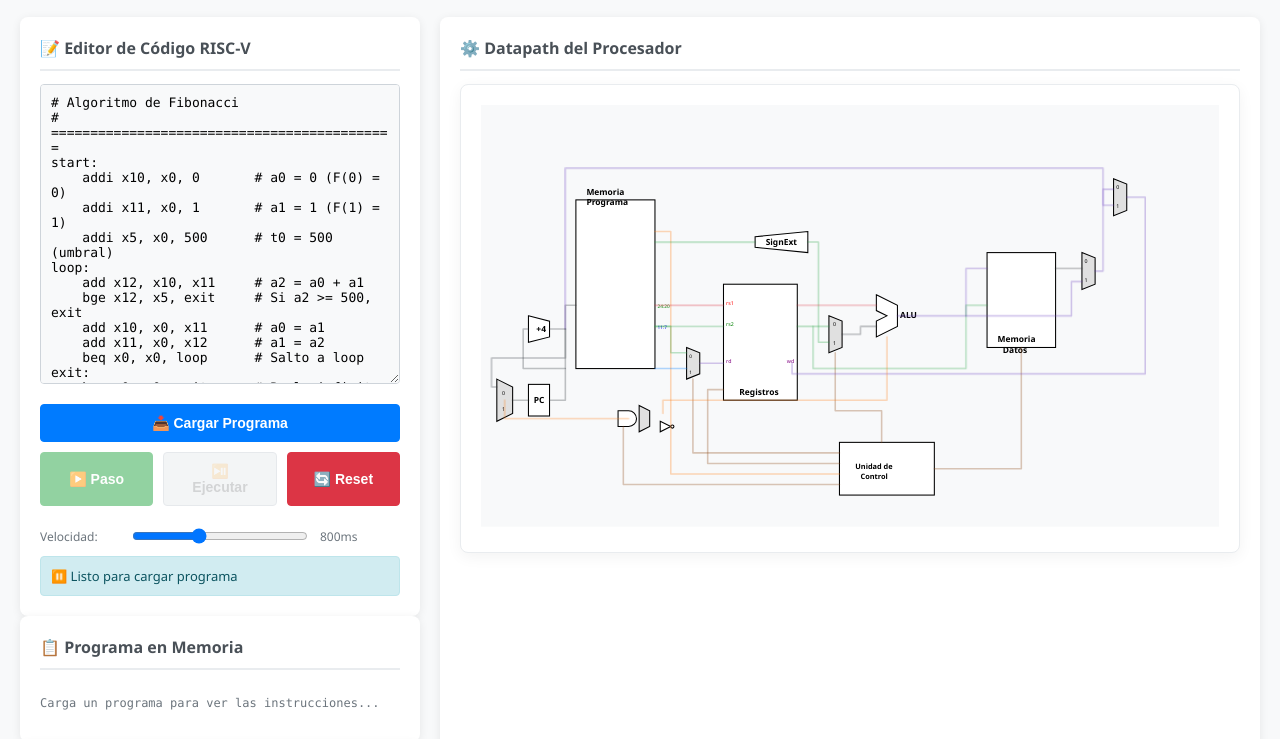
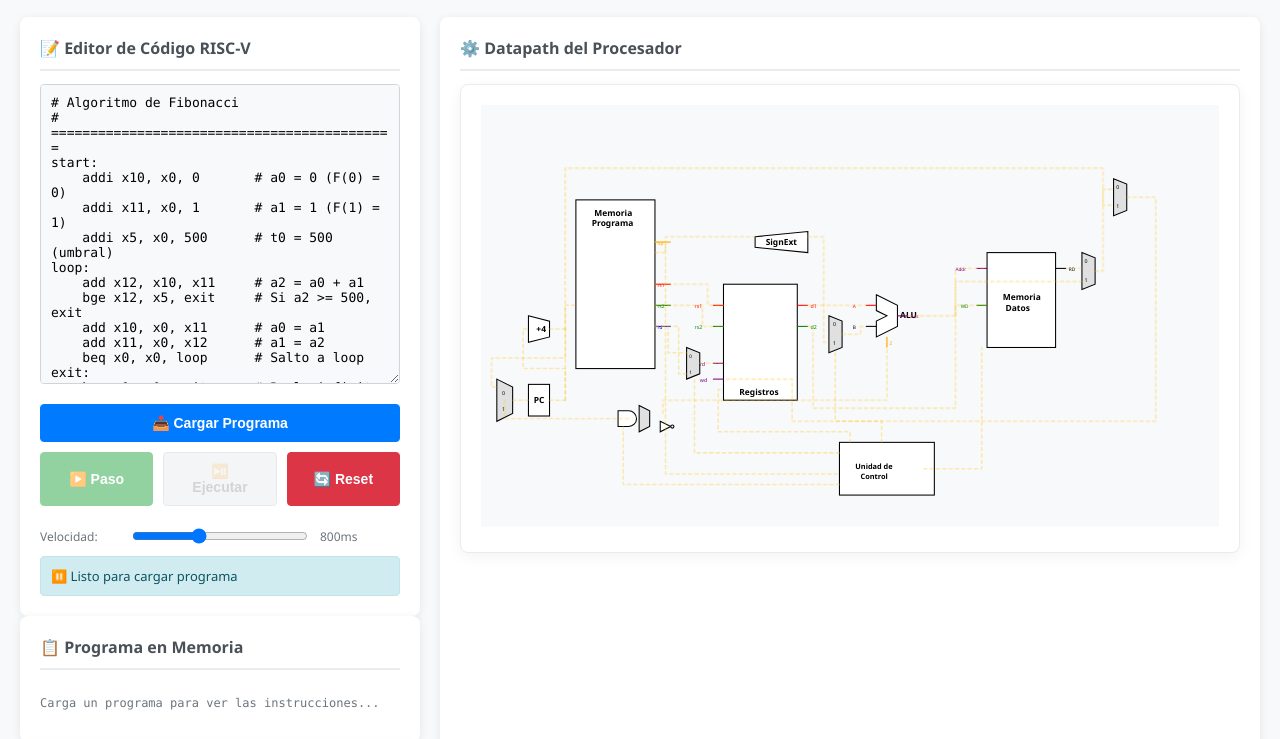
Before and after one commit to Hermes-Aguilar/RISC-5, a plain HTML site: page index.html in a window 1280 px wide. Shown: the part 61-800 px from the top of the page. Drawn offline with Linux system fonts and the light colour scheme.

Commit message:
Add files via upload

```diff
--- a/index.html
+++ b/index.html
@@ -77,16 +77,7 @@ exit:
     <div class="panel">
       <h2>⚙️ Datapath del Procesador</h2>
       <div class="svg-wrap">
-        <!-- ==== SVG del datapath (tu diseño original) ==== -->
-        <!-- He mantenido tu SVG completo aquí para que la animación funcione -->
-        <!-- Copia exactamente el SVG que tenías en tu archivo original -->
-        <!-- Para ahorrar espacio en este mensaje he incluido el SVG exactamente como estaba -->
-        <!-- BEGIN SVG -->
         <svg width="1400" height="800" viewBox="0 0 1400 800" id="circuitoMonociclo" xmlns="http://www.w3.org/2000/svg">
-          <!-- (El contenido del SVG se mantiene idéntico al de tu archivo original) -->
-          <!-- Puedes pegar aquí el bloque SVG completo que ya tenías en PROCESARORABAD.html -->
-          <!-- Para evitar errores, asegúrate de que los elementos tengan los mismos ids (ej: w_opcode, w_rs1, data_mem, alu, etc.) -->
-          <!-- Si prefieres, puedes copiar el SVG tal cual desde tu HTML original. -->
           <defs>
             <marker id="arrow" markerWidth="5" markerHeight="5" refX="5" refY="2.5" orient="auto" fill="#555">
               <path d="M0,0 L5,2.5 L0,5 z" />
@@ -95,7 +86,7 @@ exit:
 
           <rect width="100%" height="100%" fill="#f8f9fa"/>
 
-          <!-- PC MUX -->
+          <!-- PC MUX (entrada para PC) -->
           <g id="mux_pc" class="component" transform="translate(30, 520)">
              <polygon points="0,0 30,15 30,65 0,80" fill="#e0e0e0" stroke="black" stroke-width="2"/>
              <text x="10" y="30" font-size="10">0</text>
@@ -114,7 +105,7 @@ exit:
              <text x="15" y="30" font-weight="bold">+4</text>
           </g>
 
-          <!-- Branch Gates -->
+          <!-- Branch Gates (AND + NOT) -->
           <g id="branch_gates" class="component" transform="translate(260, 580)">
              <path d="M0,0 L20,0 A15,15 0 0,1 20,30 L0,30 Z" fill="white" stroke="black" stroke-width="2"/>
              <g transform="translate(40, -10)">
@@ -129,17 +120,23 @@ exit:
           <!-- Instruction Memory -->
           <g id="im_mem" class="component" transform="translate(180, 180)">
              <rect x="0" y="0" width="150" height="320" fill="white" stroke="black" stroke-width="2"/>
-             <text x="20" y="-10" font-weight="bold">Memoria</text>
-             <text x="20" y="10" font-weight="bold">Programa</text>
-             <text x="155" y="205" font-size="9" fill="green">24:20</text>
-             <text x="155" y="245" font-size="9" fill="blue">11:7</text>
-             <text id="inst-display-0" x="5" y="60" font-family="monospace" font-size="10"></text>
-             <text id="inst-display-1" x="5" y="90" font-family="monospace" font-size="10"></text>
-             <text id="inst-display-2" x="5" y="120" font-family="monospace" font-size="10"></text>
-             <text id="inst-display-3" x="5" y="150" font-family="monospace" font-size="10"></text>
+             <text x="35" y="30" font-weight="bold">Memoria</text>
+             <text x="30" y="50" font-weight="bold">Programa</text>
+             <line x1="150" y1="200" x2="180" y2="200" stroke="green" stroke-width="2"/>
+             <text x="155" y="205" font-size="9" fill="green">rs2</text>
+             <line x1="150" y1="240" x2="180" y2="240" stroke="blue" stroke-width="2"/>
+             <text x="155" y="245" font-size="9" fill="blue">rd</text>
+             <line x1="150" y1="160" x2="180" y2="160" stroke="red" stroke-width="2"/>
+             <text x="155" y="165" font-size="9" fill="red">rs1</text>
+             <line x1="150" y1="80" x2="180" y2="80" stroke="orange" stroke-width="2"/>
+             <text x="155" y="85" font-size="9" fill="orange">op</text>
+             <text id="inst-display-0" x="5" y="100" font-family="monospace" font-size="10"></text>
+             <text id="inst-display-1" x="5" y="130" font-family="monospace" font-size="10"></text>
+             <text id="inst-display-2" x="5" y="160" font-family="monospace" font-size="10"></text>
+             <text id="inst-display-3" x="5" y="190" font-family="monospace" font-size="10"></text>
           </g>
 
-          <!-- RegDst MUX -->
+          <!-- RegDst MUX (selecciona rd entre rd e rs2) -->
           <g id="mux_reg_dst" class="component" transform="translate(390, 460)">
              <polygon points="0,0 25,10 25,50 0,60" fill="#e0e0e0" stroke="black" stroke-width="2"/>
              <text x="5" y="20" font-size="9">0</text>
@@ -150,10 +147,18 @@ exit:
           <g id="reg_file" class="component" transform="translate(460, 340)">
              <rect x="0" y="0" width="140" height="220" fill="white" stroke="black" stroke-width="2"/>
              <text x="30" y="210" font-weight="bold">Registros</text>
-             <text x="5" y="40" font-size="10" fill="red">rs1</text>
-             <text x="5" y="80" font-size="10" fill="green">rs2</text>
-             <text x="5" y="150" font-size="10" fill="purple">rd</text>
-             <text x="120" y="150" font-size="10" fill="purple">wd</text>
+             <line x1="0" y1="40" x2="-20" y2="40" stroke="red" stroke-width="2"/>
+             <text x="-55" y="45" font-size="10" fill="red">rs1</text>
+             <line x1="0" y1="80" x2="-20" y2="80" stroke="green" stroke-width="2"/>
+             <text x="-55" y="85" font-size="10" fill="green">rs2</text>
+             <line x1="0" y1="150" x2="-20" y2="150" stroke="purple" stroke-width="2"/>
+             <text x="-45" y="155" font-size="10" fill="purple">rd</text>
+             <line x1="0" y1="180" x2="-20" y2="180" stroke="purple" stroke-width="2"/>
+             <text x="-45" y="185" font-size="10" fill="purple">wd</text>
+             <line x1="140" y1="40" x2="160" y2="40" stroke="red" stroke-width="2"/>
+             <text x="165" y="45" font-size="10" fill="red">d1</text>
+             <line x1="140" y1="80" x2="160" y2="80" stroke="green" stroke-width="2"/>
+             <text x="165" y="85" font-size="10" fill="green">d2</text>
           </g>
 
           <!-- Sign Extend -->
@@ -162,7 +167,7 @@ exit:
              <text x="20" y="25" font-weight="bold">SignExt</text>
           </g>
 
-          <!-- ALU MUX -->
+          <!-- ALU MUX (selecciona segundo operando) -->
           <g id="mux_alu" class="component" transform="translate(660, 400)">
              <polygon points="0,0 25,10 25,60 0,70" fill="#e0e0e0" stroke="black" stroke-width="2"/>
              <text x="8" y="20" font-size="10">0</text>
@@ -173,23 +178,37 @@ exit:
           <g id="alu" class="component" transform="translate(750, 360)">
              <path d="M0,0 L40,20 L40,60 L0,80 L0,50 L20,40 L0,30 Z" fill="white" stroke="black" stroke-width="2"/>
              <text x="45" y="45" font-weight="bold">ALU</text>
+             <line x1="0" y1="20" x2="-20" y2="20" stroke="red" stroke-width="2"/>
+             <text x="-45" y="25" font-size="9" fill="red">A</text>
+             <line x1="0" y1="60" x2="-20" y2="60" stroke="black" stroke-width="2"/>
+             <text x="-45" y="65" font-size="9">B</text>
+             <line x1="40" y1="40" x2="60" y2="40" stroke="purple" stroke-width="2"/>
+             <text x="65" y="45" font-size="9" fill="purple">Res</text>
+             <line x1="20" y1="80" x2="20" y2="100" stroke="orange" stroke-width="2"/>
+             <text x="25" y="95" font-size="9" fill="orange">Z</text>
           </g>
 
           <!-- Data Memory -->
           <g id="data_mem" class="component" transform="translate(960, 280)">
              <rect x="0" y="0" width="130" height="180" fill="white" stroke="black" stroke-width="2"/>
-             <text x="20" y="170" font-weight="bold">Memoria</text>
-             <text x="30" y="190" font-weight="bold">Datos</text>
+             <text x="30" y="90" font-weight="bold">Memoria</text>
+             <text x="35" y="110" font-weight="bold">Datos</text>
+             <line x1="0" y1="30" x2="-20" y2="30" stroke="purple" stroke-width="2"/>
+             <text x="-60" y="35" font-size="9" fill="purple">Addr</text>
+             <line x1="0" y1="100" x2="-20" y2="100" stroke="green" stroke-width="2"/>
+             <text x="-50" y="105" font-size="9" fill="green">WD</text>
+             <line x1="130" y1="30" x2="150" y2="30" stroke="black" stroke-width="2"/>
+             <text x="155" y="35" font-size="9">RD</text>
           </g>
 
-          <!-- WB MUX 1 -->
+          <!-- WB MUX 1 (selecciona entre ALU result y Memory data) -->
           <g id="mux_wb1" class="component" transform="translate(1140, 280)">
              <polygon points="0,0 25,10 25,60 0,70" fill="#e0e0e0" stroke="black" stroke-width="2"/>
              <text x="5" y="20" font-size="10">0</text>
              <text x="5" y="55" font-size="10">1</text>
           </g>
 
-          <!-- WB MUX 2 -->
+          <!-- WB MUX 2 (selecciona entre resultado anterior y PC+4) -->
           <g id="mux_wb2" class="component" transform="translate(1200, 140)">
              <polygon points="0,0 25,10 25,60 0,70" fill="#e0e0e0" stroke="black" stroke-width="2"/>
              <text x="5" y="20" font-size="10">0</text>
@@ -203,45 +222,79 @@ exit:
              <text x="40" y="70" font-weight="bold" font-size="14">Control</text>
           </g>
 
-          <!-- Cables -->
-          <path id="w_opcode" class="cable wire-orange" d="M 330 240 L 360 240 L 360 700 L 680 700" />
-          <path id="w_ctrl_reg_dst" class="cable wire-brown" d="M 680 660 L 402 660 L 402 520" />
-          <path id="w_ctrl_alu_src" class="cable wire-brown" d="M 760 640 L 760 580 L 672 580 L 672 470" />
-          <path id="w_ctrl_reg_write" class="cable wire-brown" d="M 680 680 L 430 680 L 430 540 L 460 540" />
-          <path id="w_ctrl_mem_write" class="cable wire-brown" d="M 860 690 L 1025 690 L 1025 460" />
-          <path id="w_ctrl_branch" class="cable wire-brown" d="M 680 720 L 270 720 L 270 610" />
+          <!-- ========== CABLES MEJORADOS - SIN PASAR POR ENCIMA DE MÓDULOS ========== -->
 
-          <path id="w_inst_20_16_mux" class="cable wire-green" d="M 330 420 L 360 420 L 360 470 L 390 470" />
-          <path id="w_inst_11_7_mux" class="cable wire-blue" d="M 330 500 L 390 500" />
-          <path id="w_mux_dst_out" class="cable wire-purple" d="M 415 490 L 460 490" />
+          <!-- De Instruction Memory a Control (opcode) -->
+          <path id="w_opcode" class="cable" d="M 330 260 L 350 260 L 350 700 L 680 700" />
 
-          <path id="w_pc_out" class="cable wire-black" d="M 130 560 L 160 560 L 160 500 L 80 500 L 80 425 L 90 425" />
-          <path id="w_pc_mem" class="cable wire-black" d="M 160 500 L 160 380 L 180 380" />
-          <path id="w_pc4_out" class="cable wire-black" d="M 130 425 L 160 425" />
-          <path id="w_purple" class="cable wire-purple" d="M 160 425 L 160 120 L 1180 120 L 1180 190 L 1200 190" />
-          <path id="w_pc4_loop" class="cable wire-black" d="M 160 425 L 160 480 L 20 480 L 20 535 L 30 535" />
-          <path id="w_pc_in" class="cable wire-black" d="M 60 560 L 90 560" />
+          <!-- Señales de Control -->
+          <path id="w_ctrl_reg_dst" class="cable" d="M 680 660 L 405 660 L 405 540 L 405 520" />
+          <path id="w_ctrl_alu_src" class="cable" d="M 760 640 L 760 600 L 672 600 L 672 470" />
+          <path id="w_ctrl_reg_write" class="cable" d="M 700 640 L 700 620 L 450 620 L 450 565 L 450 540 L 460 540" />
+          <path id="w_ctrl_mem_write" class="cable" d="M 840 690 L 950 690 L 950 465 L 950 460" />
+          <path id="w_ctrl_branch" class="cable" d="M 680 720 L 270 720 L 270 610" />
 
-          <path id="w_rs1" class="cable wire-red" d="M 330 380 L 460 380" />
-          <path id="w_rs2" class="cable wire-green" d="M 330 420 L 460 420" />
+          <!-- Instrucción rs2 a muxes -->
+          <path id="w_inst_20_16_mux" class="cable" d="M 330 420 L 355 420 L 355 470 L 390 470" />
+          <path id="w_inst_11_7_mux" class="cable" d="M 330 420 L 375 420 L 375 510 L 390 510" />
+          <path id="w_mux_dst_out" class="cable" d="M 415 490 L 440 490 L 440 490 L 460 490" />
 
-          <path id="w_imm" class="cable wire-green" d="M 330 260 L 520 260" />
-          <path id="w_imm_alu" class="cable wire-green" d="M 620 260 L 640 260 L 640 450 L 660 450" />
-          <path id="w_rs1_dat" class="cable wire-red" d="M 600 380 L 750 380" />
-          <path id="w_rs2_dat" class="cable wire-green" d="M 600 420 L 630 420 L 630 420 L 660 420" />
-          <path id="w_mux_alu_out" class="cable wire-black" d="M 685 435 L 720 435 L 720 420 L 750 420" />
-          <path id="w_alu_res" class="cable wire-purple" d="M 790 400 L 920 400 L 920 310 L 960 310" />
+          <!-- PC a Memoria y sumador -->
+          <path id="w_pc_out" class="cable" d="M 130 560 L 160 560" />
+          <path id="w_pc_mem" class="cable" d="M 160 560 L 160 530 L 160 380 L 180 380" />
+          <path id="w_pc_to_adder" class="cable" d="M 160 560 L 160 530 L 160 500 L 80 500 L 80 425 L 90 425" />
 
-          <path id="w_mem_write_data" class="cable wire-green" d="M 630 420 L 630 500 L 920 500 L 920 380 L 960 380" />
-          <path id="w_mem_read_data" class="cable wire-black" d="M 1090 310 L 1140 310" />
-          <path id="w_alu_bypass" class="cable wire-purple" d="M 920 400 L 1120 400 L 1120 335 L 1140 335" />
-          <path id="w_wb1_out" class="cable wire-purple" d="M 1165 315 L 1180 315 L 1180 160 L 1200 160" />
-          <path id="w_wb2_out" class="cable wire-purple" d="M 1225 175 L 1260 175 L 1260 510 L 590 510 L 590 490" />
+          <!-- PC+4 -->
+          <path id="w_pc4_out" class="cable" d="M 130 425 L 160 425" />
+          <path id="w_purple" class="cable" d="M 160 425 L 160 330 L 160 120 L 1180 120 L 1180 190 L 1200 190" />
+          <path id="w_pc4_loop" class="cable" d="M 160 425 L 160 480 L 20 480 L 20 535 L 30 535" />
 
-          <path id="w_zero" class="cable wire-orange" d="M 770 440 L 770 560 L 345 560 L 345 585" />
-          <path id="w_and_out" class="cable wire-orange" d="M 280 595 L 45 595 L 45 560" />
+          <!-- Entrada al PC desde MUX -->
+          <path id="w_pc_in" class="cable" d="M 60 560 L 90 560" />
+
+          <!-- rs1 y rs2 desde Instruction Memory a Register File -->
+          <path id="w_rs1" class="cable" d="M 330 340 L 430 340 L 430 380 L 460 380" />
+          <path id="w_rs2" class="cable" d="M 330 380 L 420 380 L 420 420 L 460 420" />
+
+          <!-- Inmediato desde Instruction Memory a Sign Extend -->
+          <path id="w_imm" class="cable" d="M 330 280 L 350 280 L 350 250 L 520 250" />
+
+          <!-- Inmediato extendido desde Sign Extend al MUX de ALU -->
+          <path id="w_imm_alu" class="cable" d="M 620 250 L 650 250 L 650 330 L 650 450 L 660 450" />
+
+          <!-- Datos desde Register File (salida d1) -->
+          <path id="w_rs1_dat" class="cable" d="M 620 380 L 730 380" />
+
+          <!-- Datos desde Register File (salida d2) -->
+          <path id="w_rs2_dat" class="cable" d="M 620 420 L 630 420" />
+
+          <!-- Salida de ALU MUX -->
+          <path id="w_mux_alu_out" class="cable" d="M 685 435 L 720 435 L 720 420 L 730 420" />
+
+          <!-- Resultado de ALU a Memoria de Datos (dirección) -->
+          <path id="w_alu_res" class="cable" d="M 810 400 L 900 400 L 900 310 L 940 310 L 960 310" />
+
+          <!-- Datos a escribir en memoria (desde d2) -->
+          <path id="w_mem_write_data" class="cable" d="M 630 420 L 630 575 L 900 575 L 900 380 L 940 380 L 960 380" />
+
+          <!-- Datos leídos desde memoria -->
+          <path id="w_mem_read_data" class="cable" d="M 1110 310 L 1140 310" />
+
+          <!-- Bypass de ALU a WB MUX 1 -->
+          <path id="w_alu_bypass" class="cable" d="M 900 400 L 900 335 L 1120 335 L 1140 335" />
+
+          <!-- Salida de WB MUX 1 a WB MUX 2 -->
+          <path id="w_wb1_out" class="cable" d="M 1165 315 L 1180 315 L 1180 260 L 1180 160 L 1200 160" />
+
+          <!-- Salida de WB MUX 2 de regreso a Register File -->
+          <path id="w_wb2_out" class="cable" d="M 1225 175 L 1280 175 L 1280 600 L 590 600 L 590 520 L 460 520" />
+
+          <!-- Zero flag desde ALU a branch gates -->
+          <path id="w_zero" class="cable" d="M 770 440 L 770 480 L 770 560 L 345 560 L 345 585" />
+
+          <!-- Salida de AND gate a PC MUX -->
+          <path id="w_and_out" class="cable" d="M 280 595 L 250 595 L 45 595 L 45 565 L 45 560" />
         </svg>
-        <!-- END SVG -->
       </div>
     </div>
   </div>
```
Also changed, not shown: simulador.js (+9 -12 lines), style.css (+17 -14 lines).
